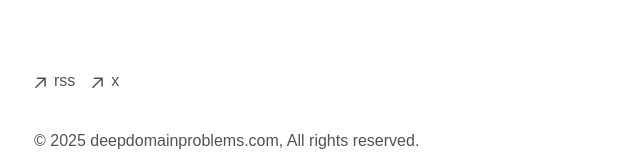
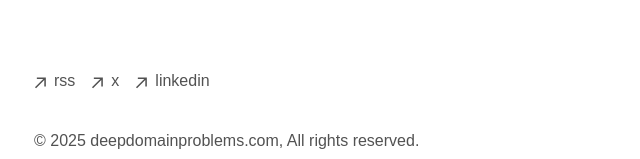
Before and after one commit to deepdomainproblems/deepdomainproblems.github.io, a Next.js app: page / in a window 1280 px wide. Shown: the part 459-618 px from the top of the page, without its empty margins (318-958 px from the left). Built offline with nearby package versions, Linux system fonts and the light colour scheme.

Commit message:
Add LinkedIn link to footer

```diff
--- a/src/components/footer.tsx
+++ b/src/components/footer.tsx
@@ -41,6 +41,17 @@
             <p className="ml-2 h-7">x</p>
           </a>
         </li>
+        <li>
+          <a
+            className="flex items-center transition-all hover:text-neutral-800 dark:hover:text-neutral-100"
+            rel="noopener noreferrer"
+            target="_blank"
+            href="https://www.linkedin.com/company/deep-domain-problems/"
+          >
+            <ArrowIcon />
+            <p className="ml-2 h-7">linkedin</p>
+          </a>
+        </li>
         {/* <li>
           <a
             className="flex items-center transition-all hover:text-neutral-800 dark:hover:text-neutral-100"
```
